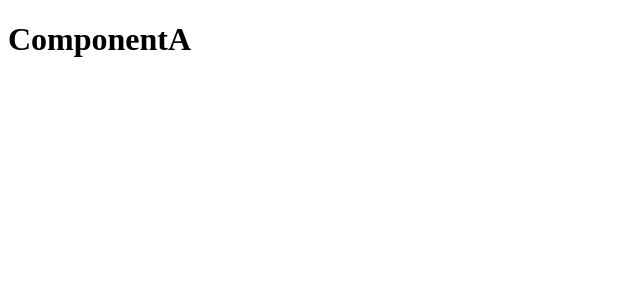
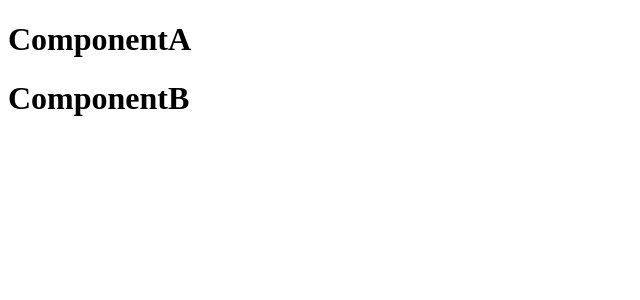
Before and after one commit to meghna7838/Understanding-Lifecycle, a React (Create React App) app in the folder understanding/: page / in a window 1280 px wide. Shown: the top 300 px of the page, without its empty margins (0-640 px from the left). Built offline with nearby package versions, Linux system fonts and the light colour scheme.

Commit message:
Made another component to understand flow of lifecycle methods

```diff
--- a/understanding/src/ComponentA.js
+++ b/understanding/src/ComponentA.js
@@ -1,4 +1,5 @@
 import React from "react";
+import ComponentB from "./ComponentB";
 
 class ComponentA extends React.Component{
     constructor(){
@@ -8,6 +9,7 @@ class ComponentA extends React.Component{
         }
 
         console.log("ComponentA Constructor");
+
     }
     static getDerivedStateFromProps(){
         console.log("ComponentA getderivedstatefromprops()");
@@ -16,11 +18,16 @@ class ComponentA extends React.Component{
 
     componentDidMount(){
         console.log("ComponentA componentDidMount");
+
     }
     render(){
+
         console.log("ComponentA Render");
         return(
+            <>
             <h1>{this.state.name}</h1>
+            <ComponentB/>
+            </>
         );
     }
 }
--- /dev/null
+++ b/understanding/src/ComponentB.js
@@ -0,0 +1,27 @@
+import React from "react";
+
+class ComponentB extends React.Component{
+    constructor (){
+        super();
+        this.state = {
+            name: "ComponentB"
+        }
+
+        console.log("ComponentB Constructor");
+    }
+
+    static getDerivedStatesFromProps(){
+        console.log("ComponentB getDerivedStatesFromProps()");
+        return null;
+    }
+
+    componentDidMount(){
+        console.log("ComponentB componentDidMount");
+    }
+    render(){
+        console.log("ComponentB Render");
+        return(<h1>ComponentB</h1>);
+    }
+}
+
+export default ComponentB;
```
